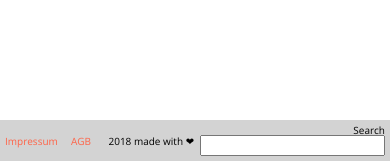
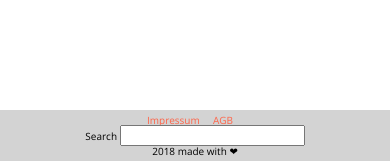
Before and after one commit to bgeye/frontend_train, a website: page responsive/app/index.html in a window 390 px wide. Shown: the part 683-844 px from the top of the page. Drawn offline with nearby package versions, Linux system fonts and the light colour scheme; files that its build step writes are made by us from their sources; files whose address does not match are found by name.

Commit message:
fixed media queries sort was wrong

```diff
--- a/responsive/app/scss/styles.scss
+++ b/responsive/app/scss/styles.scss
@@ -297,49 +297,13 @@
 /*smartphone*/
 //https://stackoverflow.com/questions/8549529/what-is-the-difference-between-screen-and-only-screen-in-media-queries
 
+/* Large Devices, Wide Screens */
+@media (max-width : 1200px) {
 
-
-/* Custom, iPhone Retina */
-@media (max-width: 320px) and (min-width: 1px){
-    .gallerysimple{
-
-
-        &__item{
-            width:100%;
-        }
-
-    }
 }
 
-/* Extra Small Devices, Phones */
-@media (max-width : 480px) and (min-width: 321px) {
-    .gallerysimple{
-
-
-        &__item{
-            width:50%;
-        }
-
-    }
-}
-
-/* Small Devices, Tablets */
-
-
-@media (max-width : 768px) and (min-width:481px) {
-    .gallerysimple{
-
-
-        &__item{
-            width:33%;
-        }
-
-    }
-}
-
-
 /* Medium Devices, Desktops */
-@media (max-width : 992px) and (min-width:769px) {
+@media screen and (max-width : 992px) /*and (min-width:769px) */{
     .gallerysimple{
 
 
@@ -350,7 +314,70 @@
     }
 }
 
-/* Large Devices, Wide Screens */
-@media (max-width : 1200px) {
+
+
+
+
+/* Small Devices, Tablets */
+
+
+@media screen and (max-width : 768px) /*and (min-width:481px)*/{
+    .gallerysimple{
+
+
+        &__item{
+            width:33%;
+        }
+
+    }
+
+
+
 
 }
+
+@media screen and (max-width : 520px){
+
+
+    .footer{
+        grid-template-columns: 1fr;
+        &__copyright{
+            order:3;
+        }
+        &__search{
+            text-align:center;
+        }
+        &__nav{
+            max-width: 100px;
+            margin:0 auto;
+        }
+    }
+
+
+
+}
+
+/* Extra Small Devices, Phones */
+@media screen and (max-width : 480px) /*and (min-width: 321px)*/ {
+    .gallerysimple{
+
+
+        &__item{
+            width:50%;
+        }
+
+    }
+
+}
+
+/* Custom, iPhone Retina */
+@media screen and (max-width: 320px) /*and (min-width: 1px)*/{
+    .gallerysimple{
+
+
+        &__item{
+            width:100%;
+        }
+
+    }
+}
```
Also changed, not shown: responsive/app/css/styles.css.
